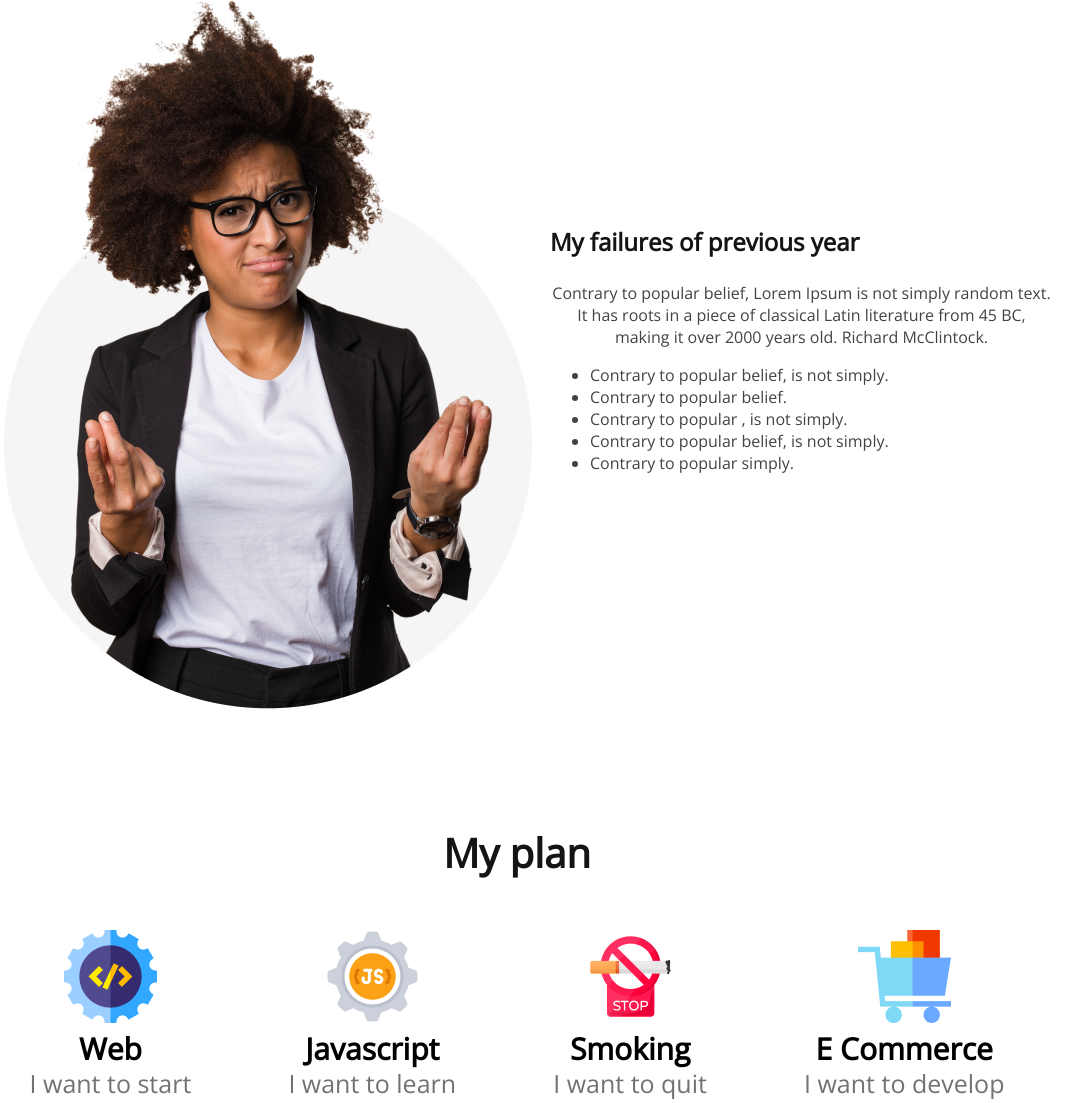
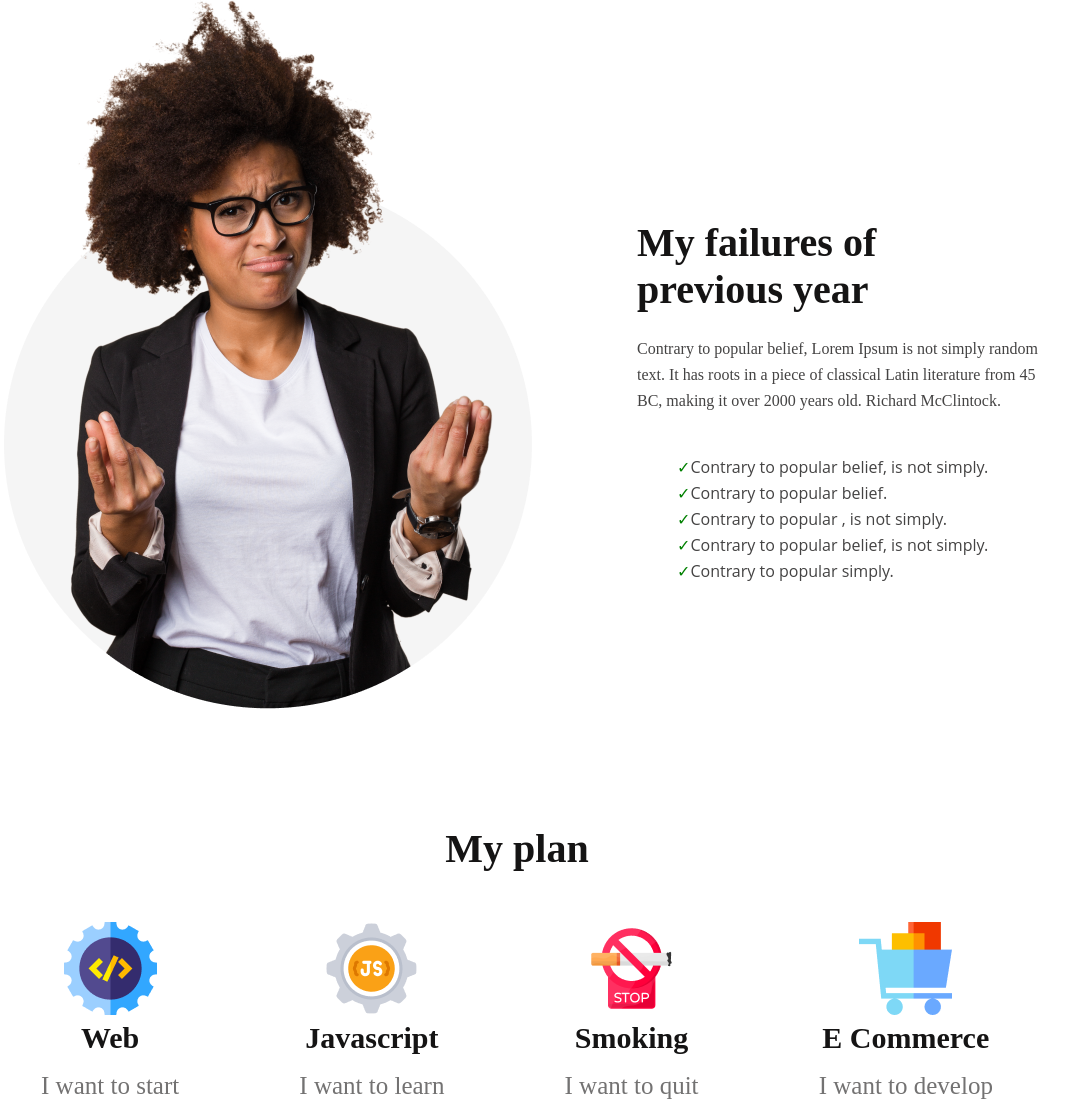
Before and after one commit to nazmul906/new-year-new-me-Assignment1, a plain HTML site: page index.html in a window 1280 px wide. Shown: the part 935-2038 px from the top of the page, without its empty margins (123-1204 px from the left). Drawn offline with nearby package versions, Linux system fonts and the light colour scheme.

Commit message:
fixing bug

```diff
--- a/index.html
+++ b/index.html
@@ -6,18 +6,13 @@
     <meta name="viewport" content="width=device-width, initial-scale=1.0" />
     <title>New Year Me</title>
 
-    <!-- <link rel="preconnect" href="https://fonts.googleapis.com" />
-    <link rel="preconnect" href="https://fonts.gstatic.com" crossorigin />
-     <link
-      href="https://fonts.googleapis.com/css2?family=Open+Sans:ital@1&display=swap"
-      rel="stylesheet"
-    />  -->
     <link rel="preconnect" href="https://fonts.googleapis.com" />
     <link rel="preconnect" href="https://fonts.gstatic.com" crossorigin />
     <link
-      href="https://fonts.googleapis.com/css2?family=Open+Sans&display=swap"
       rel="stylesheet"
+      href="https://cdnjs.cloudflare.com/ajax/libs/font-awesome/6.2.0/css/all.css"
     />
+
     <link rel="stylesheet" href="./style/style.css" />
   </head>
   <body>
@@ -37,13 +32,14 @@
     <main>
       <section class="about">
         <div><img src="./images/person.png" alt="" /></div>
-        <div>
+        <div class="aboutRightArea">
           <h1 class="aboutTitle">My failures of previous year</h1>
           <p class="aboutText">
             Contrary to popular belief, Lorem Ipsum is not simply random text.
             It has roots in a piece of classical Latin literature from 45 BC,
             making it over 2000 years old. Richard McClintock.
           </p>
+
           <ul class="aboutList">
             <li>Contrary to popular belief, is not simply.</li>
             <li>Contrary to popular belief.</li>
--- a/style/style.css
+++ b/style/style.css
@@ -86,19 +86,54 @@ main {
   height: 714.3px;
   left: 228px;
 }
+.aboutRightArea {
+  padding-left: 87px; /*distance between this div and image div*/
+}
 .aboutTitle {
-  /* text-align: center; */
+  width: 288px;
+  height: 92.83px;
   margin-bottom: 24px;
   color: #151414;
+  font-family: "Work Sans";
+  font-style: normal;
+  font-weight: 700;
+  font-size: 40px;
+  line-height: 47px;
 }
+
 .aboutText {
-  text-align: center;
-  margin-bottom: 16px;
+  /* text-align: center; */
+  margin-bottom: 15px;
   /* line-height: 26px; */
+  color: #444343;
+  width: 416px;
+  height: 102.71px;
+
+  font-family: "Work Sans";
+  font-style: normal;
+  font-weight: 400;
+  font-size: 16px;
+  line-height: 26px;
+
   color: #444343;
 }
 .aboutList {
   color: #444343;
+  width: 315px;
+  height: 25.68px;
+  font-family: "Work Sans";
+  font-style: normal;
+  font-weight: 400;
+  font-size: 16px;
+  line-height: 26px;
+}
+ul {
+  list-style: none;
+}
+
+ul li:before {
+  content: "✓";
+  color: green;
 }
 /*Plan section*/
 .plan {
@@ -114,39 +149,54 @@ main {
 }
 
 .section2Title {
-  margin-bottom: 50px;
   font-weight: 700;
   font-size: 40px;
   color: #151414;
+
+  font-family: "Work Sans";
+  font-style: normal;
+
+  line-height: 47px;
+
+  margin-bottom: 50px;
 }
 .skills-container {
   display: flex;
   justify-content: space-around;
   /* gap: 86px; */
 }
+.skill {
+  text-align: center;
+  margin-bottom: 24px;
+}
 .skill-title {
+  margin-bottom: 16px;
+
+  font-family: "Work Sans";
   font-style: normal;
   font-weight: 700;
   font-size: 30px;
+  line-height: 35px;
+  text-align: center;
+
+  /* Dark 01 */
+
+  color: #151414;
 }
 
 .skill-description {
-  color: #737272;
+  font-family: "Work Sans";
+  font-style: normal;
   font-weight: 500;
   font-size: 25px;
   line-height: 29px;
+  text-align: center;
+
+  /* Dark 03 */
+
+  color: #737272;
 }
-/*MINDSET section*/
-/* .m {
-  position: relative;
-  left: 0;
-  top: 0;
-}
-.gradient {
-  position: relative;
-  top: 0;
-  left: 0;
-} */
+
 .watch {
   position: absolute;
   top: 0;
```
